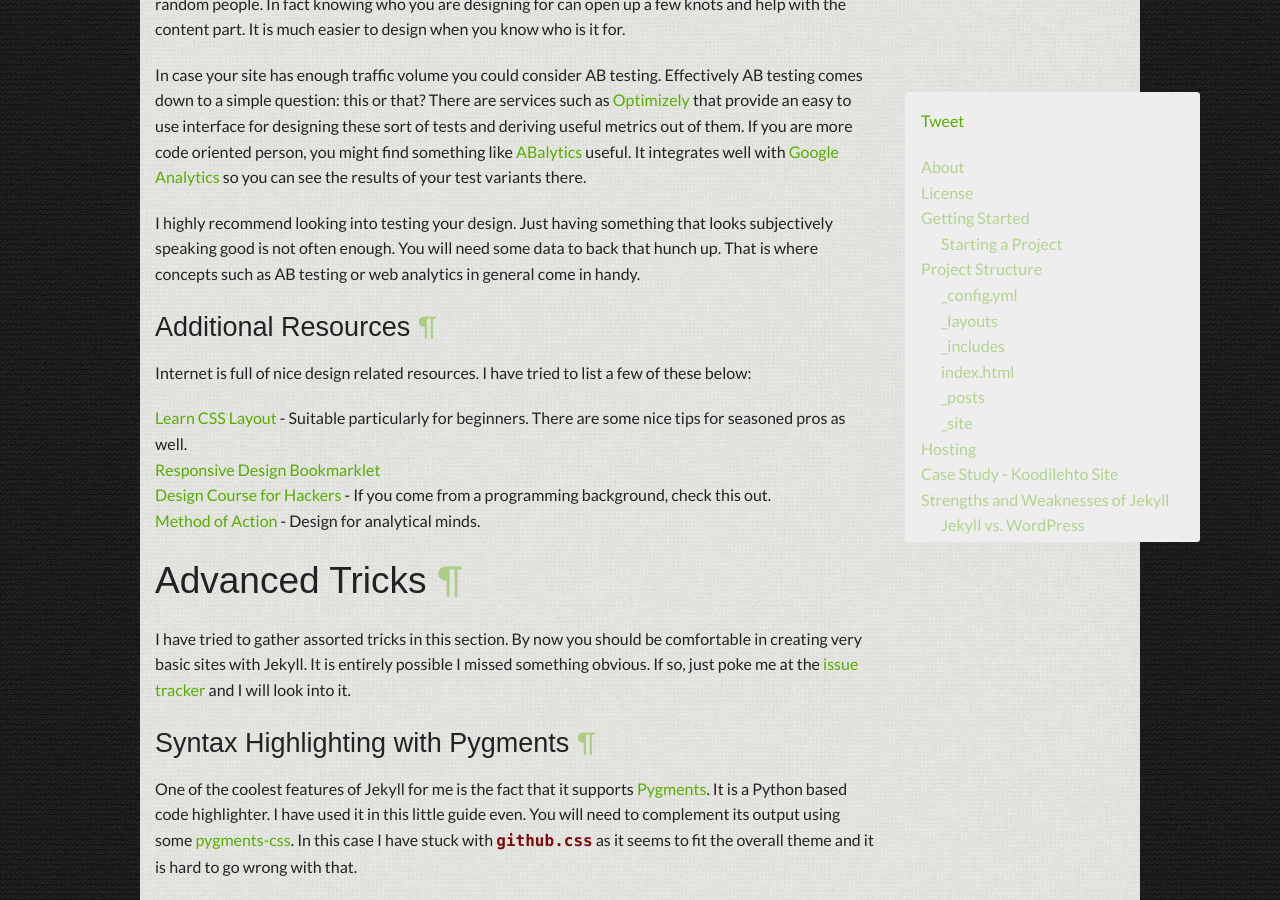
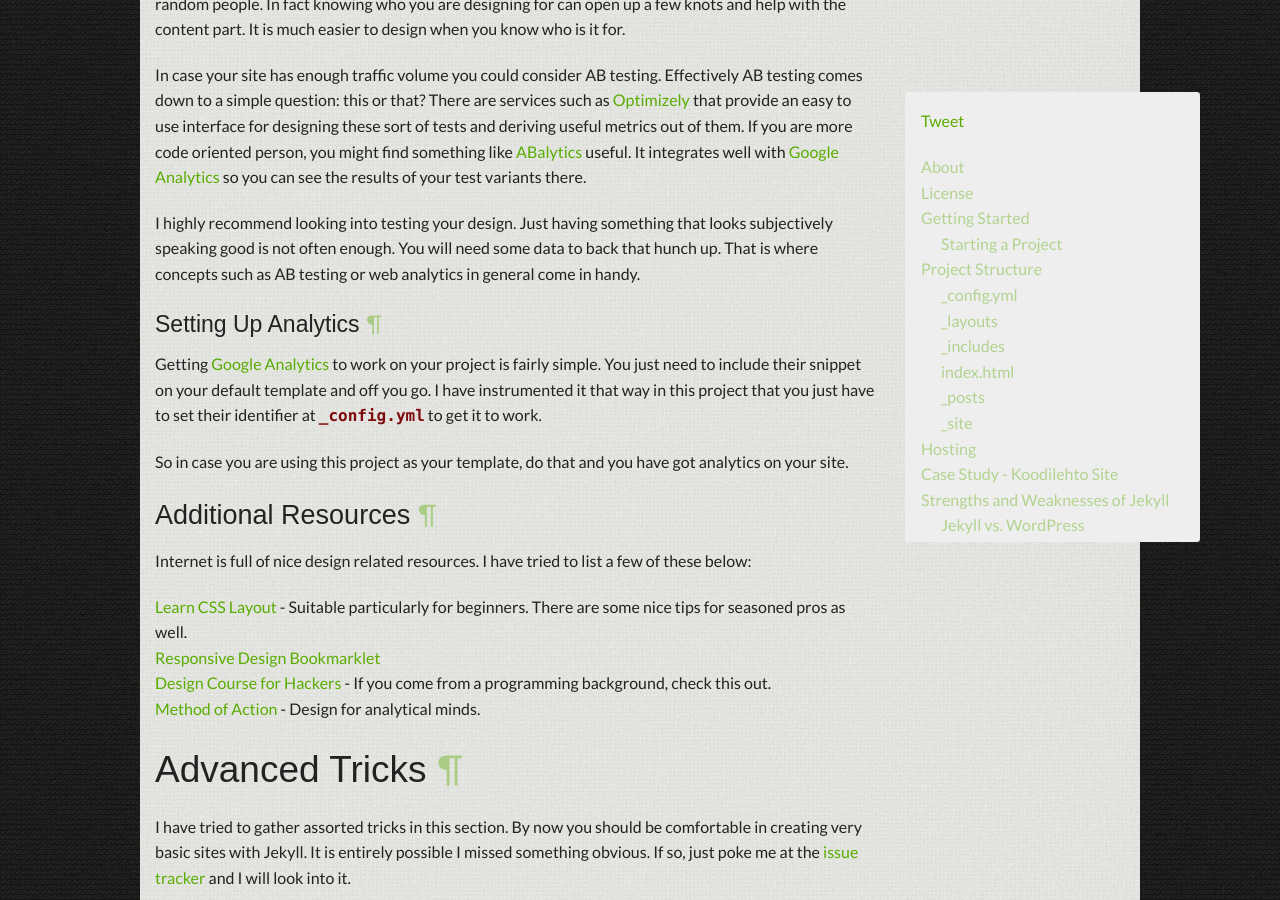
Before and after one commit to bebraw/yeswejekyll, a Jekyll site: the page built from index.md, in a window 1280 px wide and 900 px high, scrolled down 11548 px. Built offline with Jekyll 4.4.1, drawn with Linux system fonts in a browser that asks for light colours; some web fonts are replaced; comment, search, counter and statistics services are not loaded; some of the changed text lies outside the part shown.

Commit message:
Move setting up analytics below testing

```diff
--- a/index.md
+++ b/index.md
@@ -330,6 +330,12 @@ In case your site has enough traffic volume you could consider AB testing. Effec
 
 I highly recommend looking into testing your design. Just having something that looks subjectively speaking good is not often enough. You will need some data to back that hunch up. That is where concepts such as AB testing or web analytics in general come in handy.
 
+#### Setting Up Analytics
+
+Getting [Google Analytics](http://www.google.com/analytics/) to work on your project is fairly simple. You just need to include their snippet on your default template and off you go. I have instrumented it that way in this project that you just have to set their identifier at `_config.yml` to get it to work.
+
+So in case you are using this project as your template, do that and you have got analytics on your site.
+
 ### Additional Resources
 
 Internet is full of nice design related resources. I have tried to list a few of these below:
```
Also changed, not shown: other parts of index.md (+0 -6 lines).
